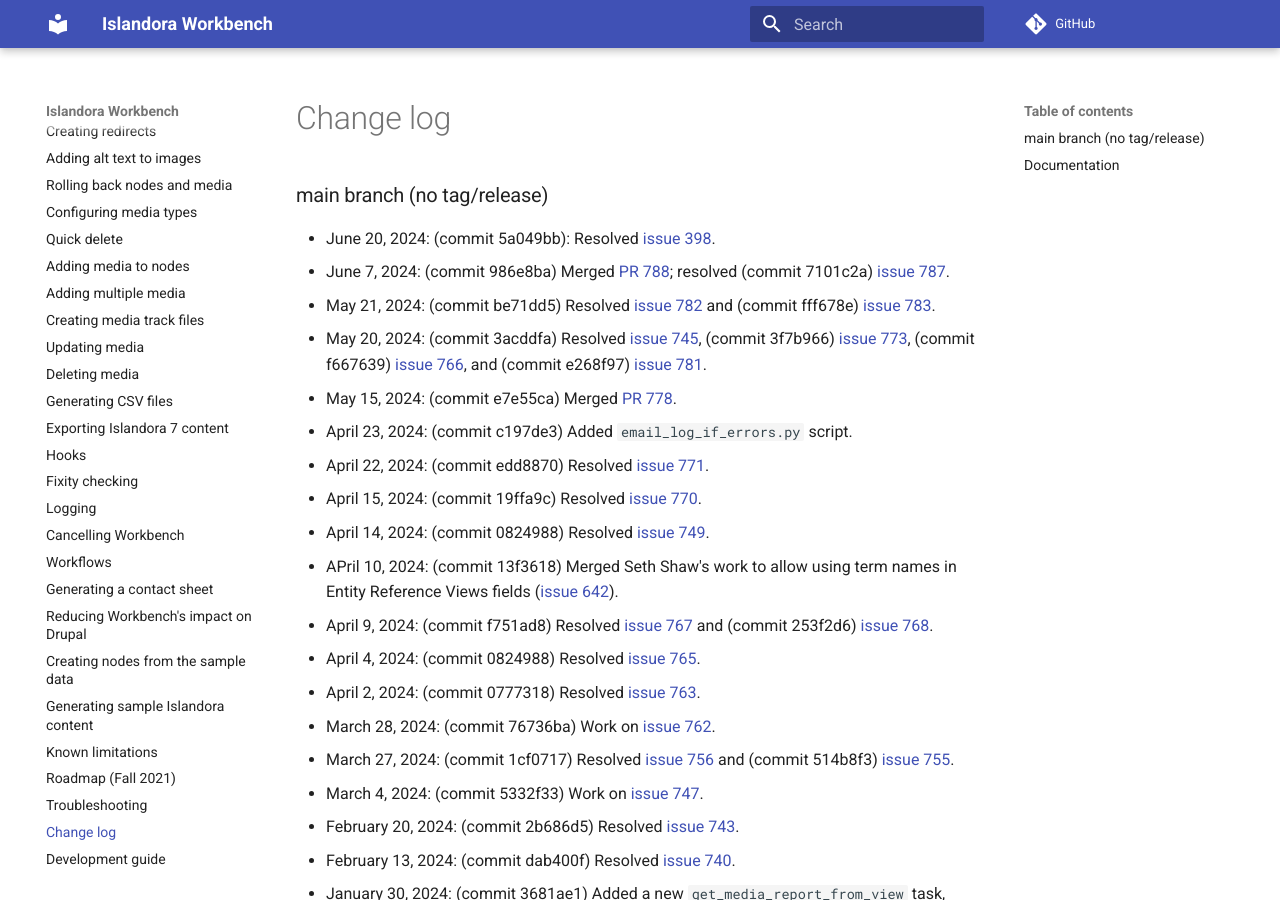
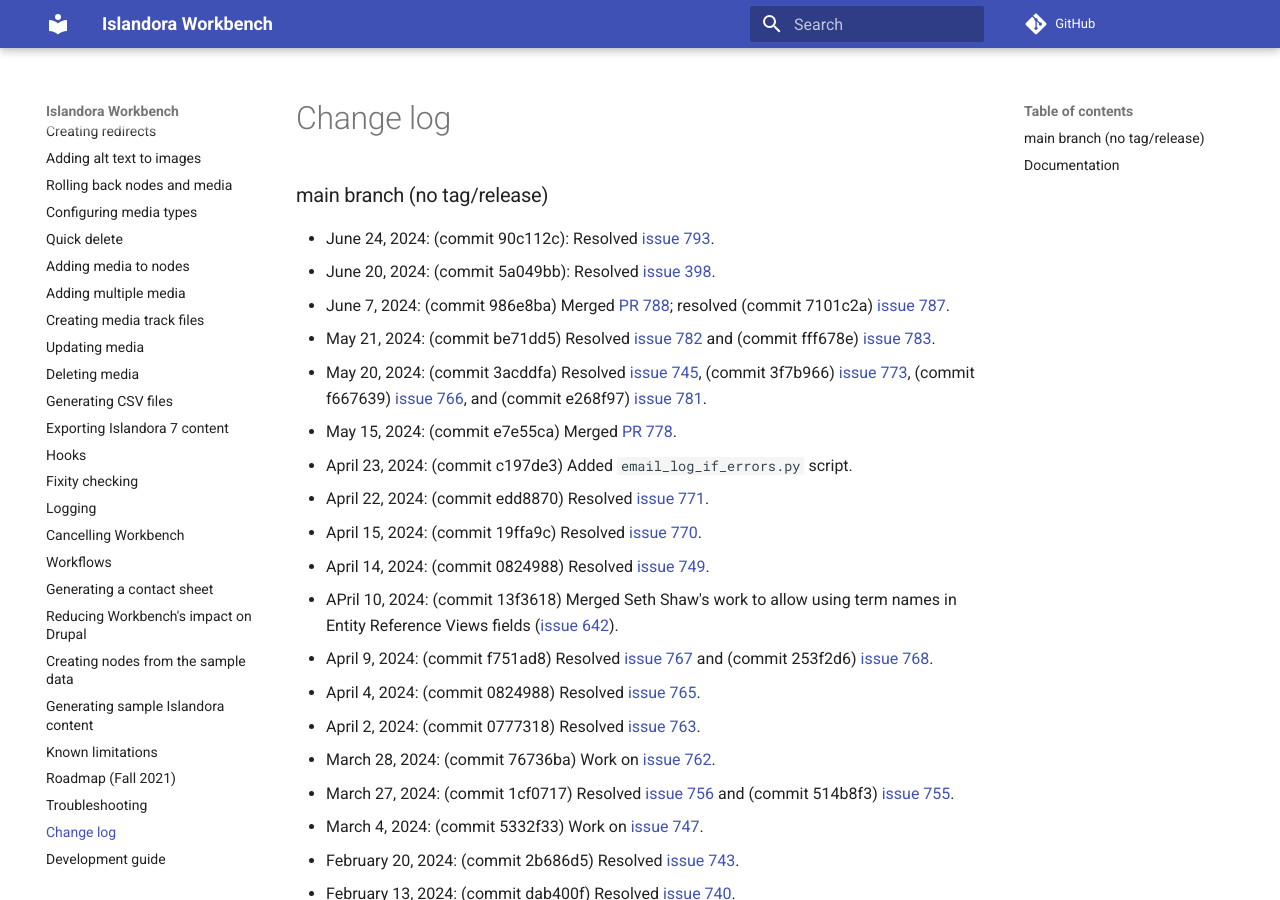
Before and after one commit to mjordan/islandora_workbench_docs, an MkDocs documentation site: the page built from docs/changelog.md, in a window 1280 px wide and 900 px high. Built offline with MkDocs 1.6.1 and Material for MkDocs 9.7.7, drawn with Linux system fonts in a browser that asks for light colours; comment, search, counter and statistics services are not loaded.

Commit message:
Updated changelog.

```diff
--- a/docs/changelog.md
+++ b/docs/changelog.md
@@ -1,5 +1,6 @@
 ### main branch (no tag/release)
 
+* June 24, 2024: (commit 90c112c): Resolved [issue 793](https://github.com/mjordan/islandora_workbench/issues/793).
 * June 20, 2024: (commit 5a049bb): Resolved [issue 398](https://github.com/mjordan/islandora_workbench/issues/398).
 * June 7, 2024: (commit 986e8ba) Merged [PR 788](https://github.com/mjordan/islandora_workbench/pull/788); resolved (commit 7101c2a) [issue 787](https://github.com/mjordan/islandora_workbench/issues/787).
 * May 21, 2024: (commit be71dd5) Resolved [issue 782](https://github.com/mjordan/islandora_workbench/issues/782) and (commit fff678e) [issue 783](https://github.com/mjordan/islandora_workbench/issues/783).
```
